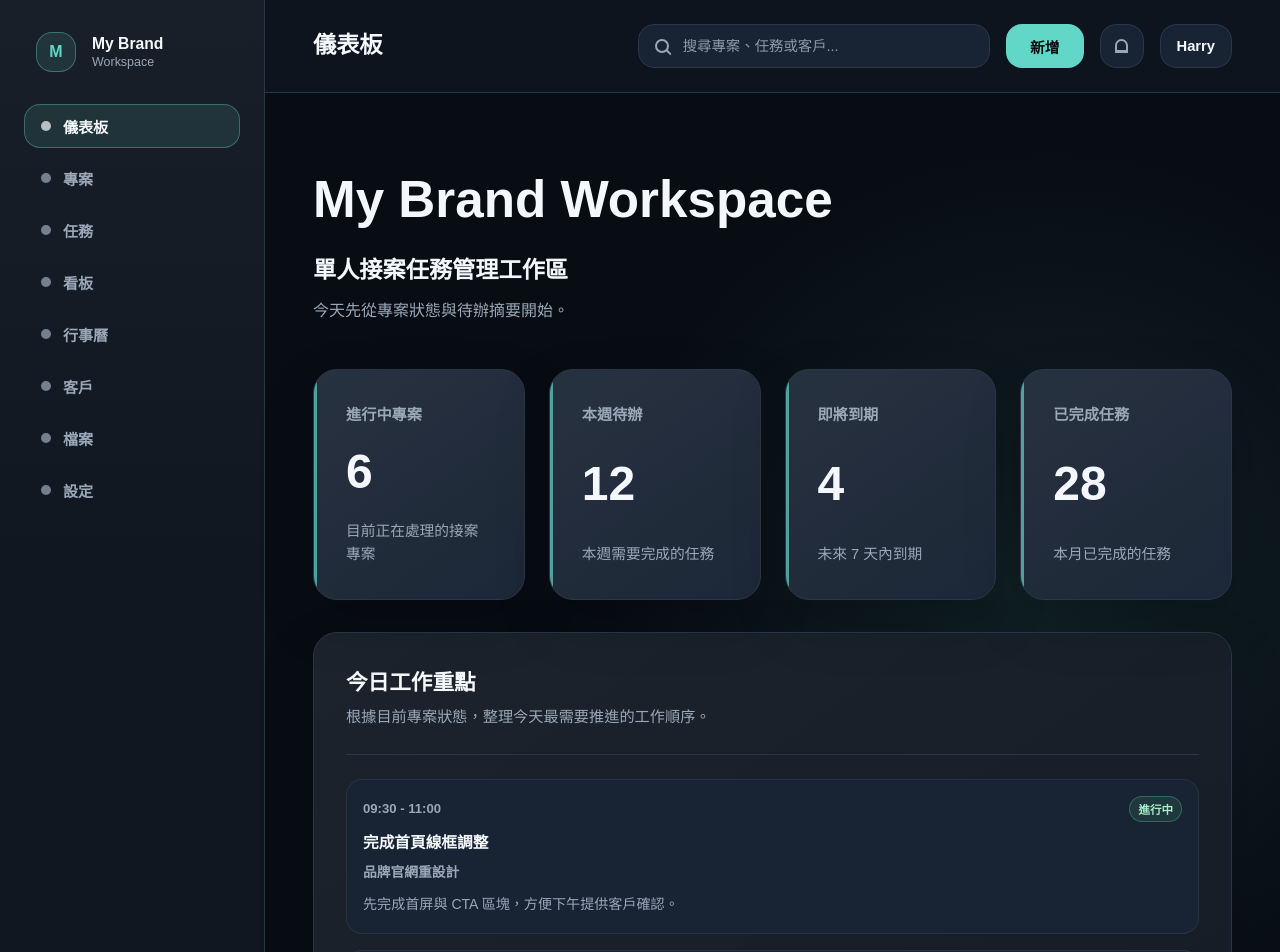
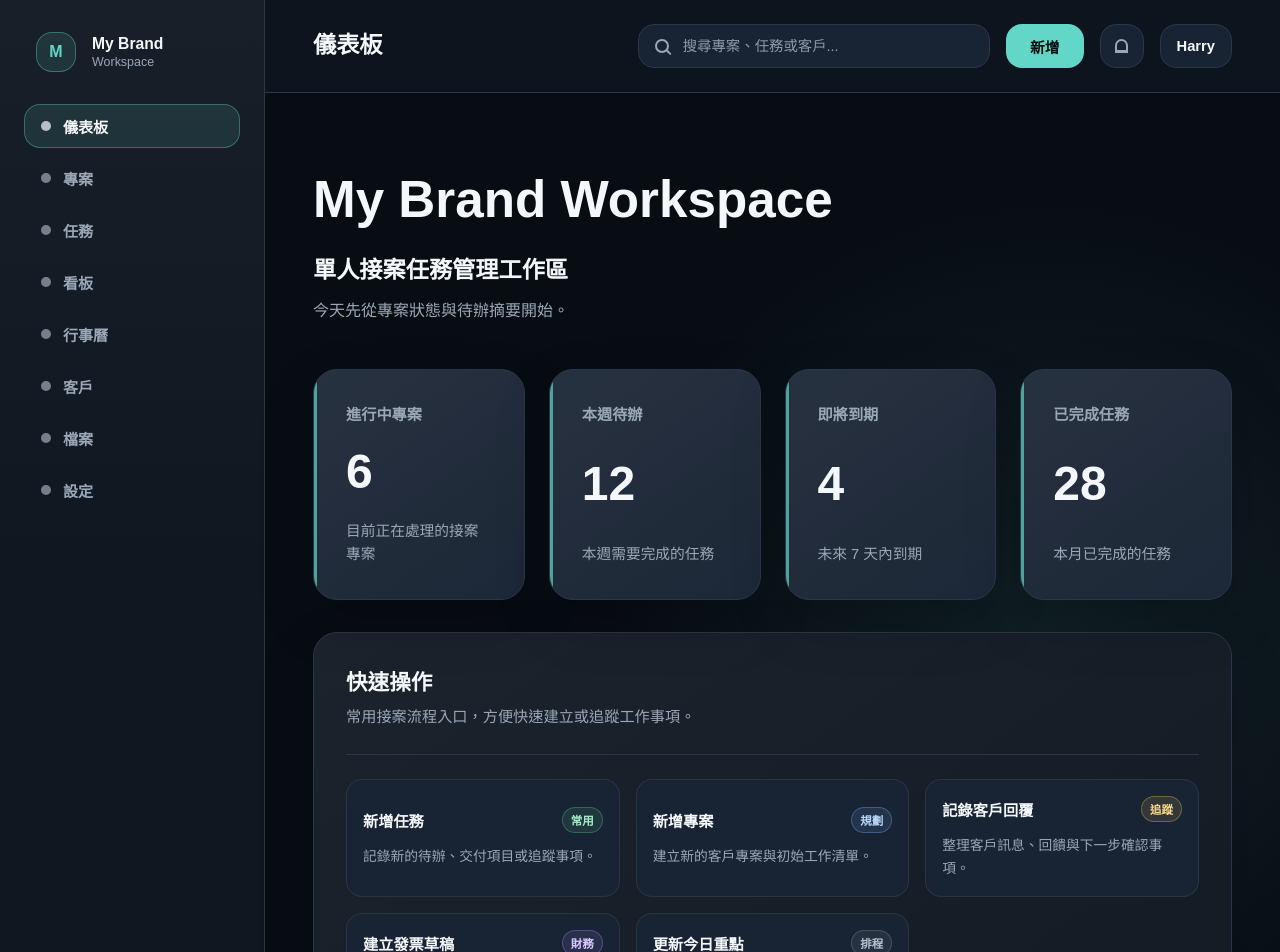
Before and after one commit to Harry-0824/my-brand-workspace, a React (Vite) app: page / in a window 1280 px wide. Shown: the top 952 px of the page. Built offline with nearby package versions, Linux system fonts and the light colour scheme.

Commit message:
feat: create static dashboard quick actions section (#30)

```diff
--- a/src/components/dashboard/DashboardContent.tsx
+++ b/src/components/dashboard/DashboardContent.tsx
@@ -5,6 +5,7 @@ import { CompactKanbanPreview } from "./CompactKanbanPreview";
 import { DashboardStatePreviews } from "./DashboardStatePreviews";
 import { FocusPlan } from "./FocusPlan";
 import { OverviewCards } from "./OverviewCards";
+import { QuickActions } from "./QuickActions";
 import { RecentActivity } from "./RecentActivity";
 import { RevenueInvoiceSummary } from "./RevenueInvoiceSummary";
 import { TaskDetailPanelPreview } from "./TaskDetailPanelPreview";
@@ -20,6 +21,7 @@ export function DashboardContent() {
       </DashboardIntro>
 
       <OverviewCards />
+      <QuickActions />
       <FocusPlan />
 
       <PrimaryGrid>
--- /dev/null
+++ b/src/components/dashboard/QuickActions.tsx
@@ -0,0 +1,133 @@
+import styled from "styled-components";
+import { DashboardPanel } from "./shared/DashboardPanel";
+import { DashboardSectionHeader } from "./shared/DashboardSectionHeader";
+
+const quickActions = [
+  {
+    title: "新增任務",
+    description: "記錄新的待辦、交付項目或追蹤事項。",
+    status: "常用"
+  },
+  {
+    title: "新增專案",
+    description: "建立新的客戶專案與初始工作清單。",
+    status: "規劃"
+  },
+  {
+    title: "記錄客戶回覆",
+    description: "整理客戶訊息、回饋與下一步確認事項。",
+    status: "追蹤"
+  },
+  {
+    title: "建立發票草稿",
+    description: "準備待收款項目的發票與付款備註。",
+    status: "財務"
+  },
+  {
+    title: "更新今日重點",
+    description: "調整今日工作順序與專注項目。",
+    status: "排程"
+  }
+] as const;
+
+type ActionStatus = (typeof quickActions)[number]["status"];
+
+const statusTone = {
+  常用: {
+    color: "#a7efc8",
+    border: "rgb(92 207 141 / 0.32)",
+    background: "rgb(92 207 141 / 0.12)"
+  },
+  規劃: {
+    color: "#b9d6f8",
+    border: "rgb(121 179 255 / 0.32)",
+    background: "rgb(121 179 255 / 0.12)"
+  },
+  追蹤: {
+    color: "#f8d98a",
+    border: "rgb(246 200 95 / 0.32)",
+    background: "rgb(246 200 95 / 0.12)"
+  },
+  財務: {
+    color: "#d7c9ff",
+    border: "rgb(172 138 255 / 0.32)",
+    background: "rgb(172 138 255 / 0.12)"
+  },
+  排程: {
+    color: "#b7c2d0",
+    border: "rgb(154 167 183 / 0.28)",
+    background: "rgb(154 167 183 / 0.1)"
+  }
+} as const;
+
+export function QuickActions() {
+  return (
+    <DashboardPanel aria-labelledby="quick-actions-title">
+      <DashboardSectionHeader
+        titleId="quick-actions-title"
+        title="快速操作"
+        description="常用接案流程入口，方便快速建立或追蹤工作事項。"
+        withDivider
+      />
+
+      <ActionsGrid>
+        {quickActions.map((item) => (
+          <ActionCard key={item.title} type="button">
+            <ActionTop>
+              <ActionTitle>{item.title}</ActionTitle>
+              <StatusBadge $status={item.status}>{item.status}</StatusBadge>
+            </ActionTop>
+            <ActionDescription>{item.description}</ActionDescription>
+          </ActionCard>
+        ))}
+      </ActionsGrid>
+    </DashboardPanel>
+  );
+}
+
+const ActionsGrid = styled.div`
+  margin-top: ${({ theme }) => theme.spacing.lg};
+  display: grid;
+  grid-template-columns: repeat(3, minmax(0, 1fr));
+  gap: ${({ theme }) => theme.spacing.md};
+`;
+
+const ActionCard = styled.button`
+  width: 100%;
+  text-align: left;
+  padding: ${({ theme }) => theme.spacing.md};
+  border: 1px solid rgb(255 255 255 / 0.08);
+  border-radius: ${({ theme }) => theme.radius.md};
+  background: ${({ theme }) => theme.surfaceElevated};
+  cursor: default;
+`;
+
+const ActionTop = styled.div`
+  display: flex;
+  align-items: center;
+  justify-content: space-between;
+  gap: ${({ theme }) => theme.spacing.sm};
+`;
+
+const ActionTitle = styled.h3`
+  color: ${({ theme }) => theme.textPrimary};
+  font-size: 0.95rem;
+  font-weight: 800;
+`;
+
+const StatusBadge = styled.span<{ $status: ActionStatus }>`
+  padding: 0.25rem 0.5rem;
+  border: 1px solid ${({ $status }) => statusTone[$status].border};
+  border-radius: 999px;
+  color: ${({ $status }) => statusTone[$status].color};
+  background: ${({ $status }) => statusTone[$status].background};
+  font-size: 0.72rem;
+  font-weight: 800;
+`;
+
+const ActionDescription = styled.p`
+  margin-top: ${({ theme }) => theme.spacing.sm};
+  color: ${({ theme }) => theme.textSecondary};
+  font-size: 0.86rem;
+  line-height: 1.7;
+`;
```
Also changed, not shown: 1 other file (tests, documents, lock files or other folders).
